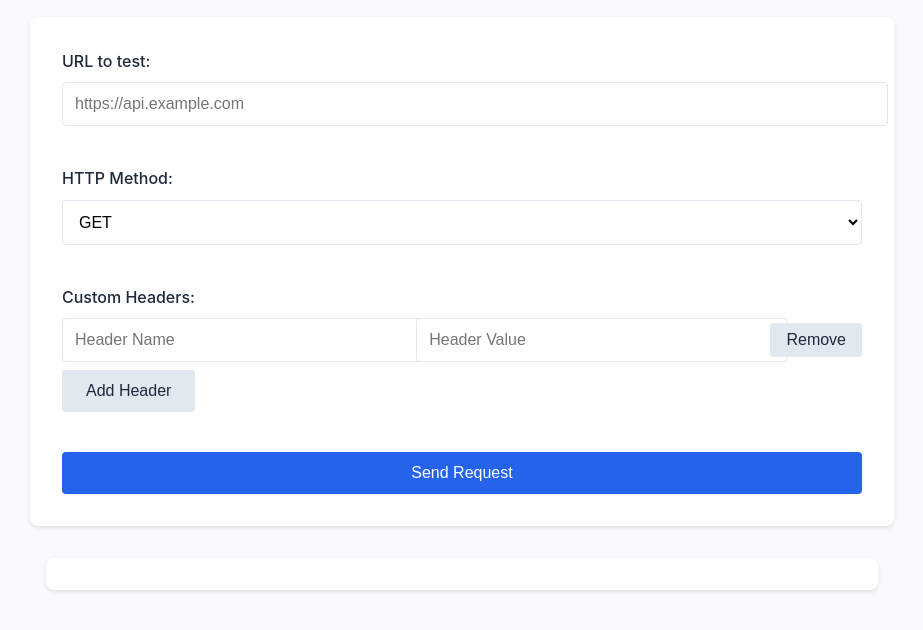
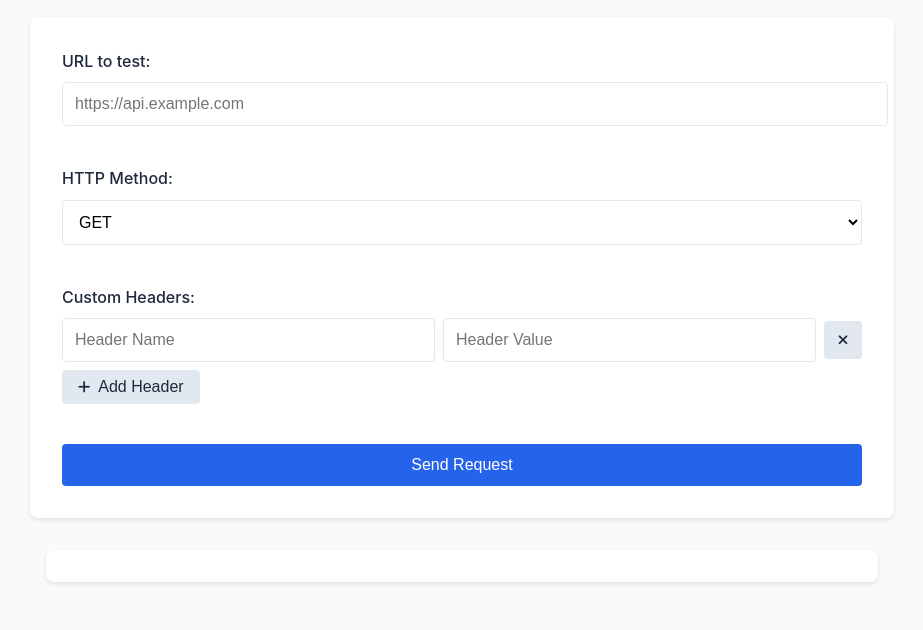
Before and after one commit to fredr/cors-tester, a website: page static/assets/index.html in a window 1280 px wide. Shown: the part 120-750 px from the top of the page, without its empty margins (178-1101 px from the left). Drawn offline with Linux system fonts and the light colour scheme; files that its build step writes are made by us from their sources.

Commit message:
make some changes

```diff
--- a/static/assets/index.html
+++ b/static/assets/index.html
@@ -4,6 +4,7 @@
   <meta charset="UTF-8">
   <meta name="viewport" content="width=device-width, initial-scale=1">
   <link rel="stylesheet" href="/public/styles.css">
+  <link rel="stylesheet" href="https://cdnjs.cloudflare.com/ajax/libs/font-awesome/6.5.1/css/all.min.css">
 </head>
 <body>
   <h1>CORS Test Tool</h1>
@@ -33,10 +34,14 @@
         <div class="headerInput">
           <input type="text" placeholder="Header Name">
           <input type="text" placeholder="Header Value">
-          <button type="button" class="remove-header" onclick="removeHeader(this)">Remove</button>
+          <button type="button" class="remove-header" onclick="removeHeader(this)" aria-label="Remove header">
+            <i class="fas fa-times"></i>
+          </button>
         </div>
       </div>
-      <button type="button" onclick="addHeader()">Add Header</button>
+      <button type="button" class="add-header" onclick="addHeader()">
+        <i class="fas fa-plus"></i> Add Header
+      </button>
     </div>
 
     <button type="submit">Send Request</button>
@@ -91,7 +96,9 @@
       headerInput.innerHTML = `
         <input type="text" placeholder="Header Name">
         <input type="text" placeholder="Header Value">
-        <button type="button" class="remove-header" onclick="removeHeader(this)">Remove</button>
+        <button type="button" class="remove-header" onclick="removeHeader(this)" aria-label="Remove header">
+          <i class="fas fa-times"></i>
+        </button>
       `;
       container.appendChild(headerInput);
     }
--- a/static/assets/styles.css
+++ b/static/assets/styles.css
@@ -57,15 +57,16 @@ select {
 }
 
 .headerInput {
-  display: grid;
-  grid-template-columns: 1fr 1fr auto;
+  display: flex;
+  align-items: center;
   gap: 0.5rem;
   margin-bottom: 0.5rem;
-  align-items: center;
 }
 
 .headerInput input {
-  margin-bottom: 0;
+  flex: 1;
+  padding: 0.75rem;
+  margin: 0;
 }
 
 button {
@@ -97,14 +98,44 @@ button[type="button"]:hover {
   background-color: #cbd5e1;
 }
 
+.add-header {
+  display: flex;
+  align-items: center;
+  gap: 0.5rem;
+  background-color: #e2e8f0;
+  color: var(--text-color);
+  padding: 0.5rem 1rem;
+  border-radius: 4px;
+}
+
+.add-header:hover {
+  background-color: #cbd5e1;
+}
+
+.add-header i {
+  font-size: 0.875rem;
+}
+
 .remove-header {
   background-color: var(--error-color);
   color: white;
-  padding: 0.5rem 1rem;
+  width: 38px;
+  height: 38px;
+  min-width: 38px;
+  display: flex;
+  align-items: center;
+  justify-content: center;
+  border-radius: 4px;
+  padding: 0;
+  margin: 0;
 }
 
 .remove-header:hover {
   background-color: #b91c1c;
+}
+
+.remove-header i {
+  font-size: 0.875rem;
 }
 
 #responseOutput {
@@ -129,6 +160,17 @@ button[type="button"]:hover {
   }
 
   .headerInput {
-    grid-template-columns: 1fr;
+    grid-template-columns: 1fr 1fr auto;
+    gap: 0.5rem;
+  }
+
+  .headerInput input {
+    font-size: 0.875rem;
+    padding: 0.5rem;
+  }
+
+  .remove-header {
+    width: 2.25rem;
+    height: 2.25rem;
   }
 }
```
